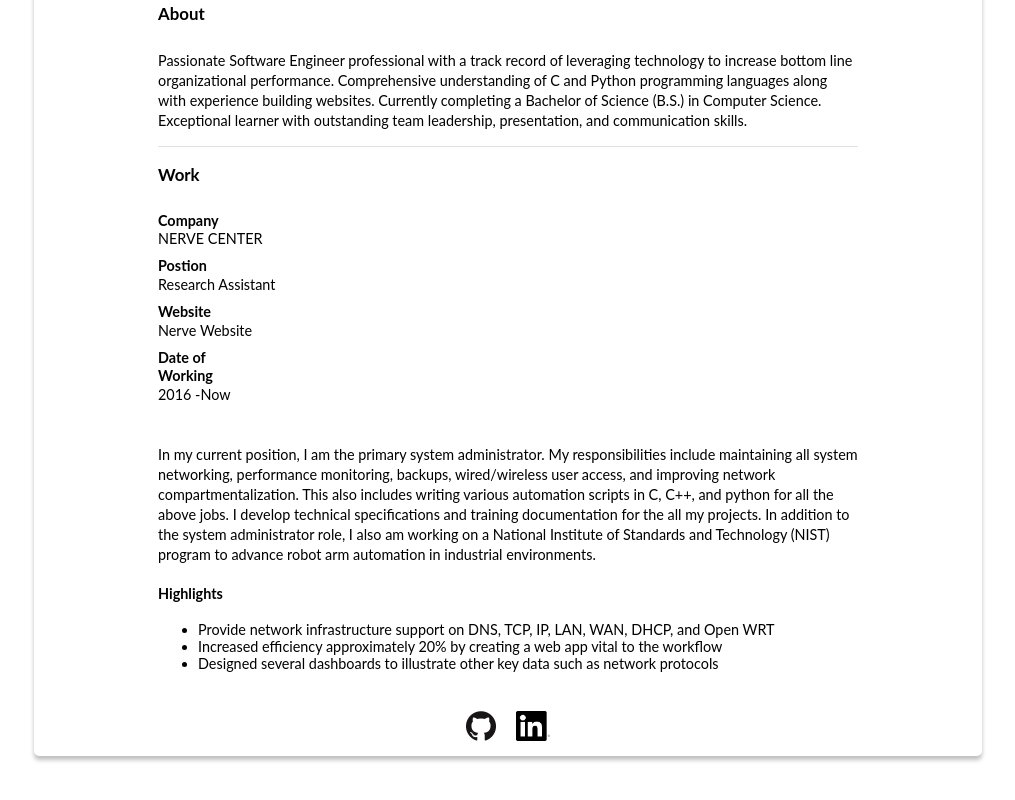
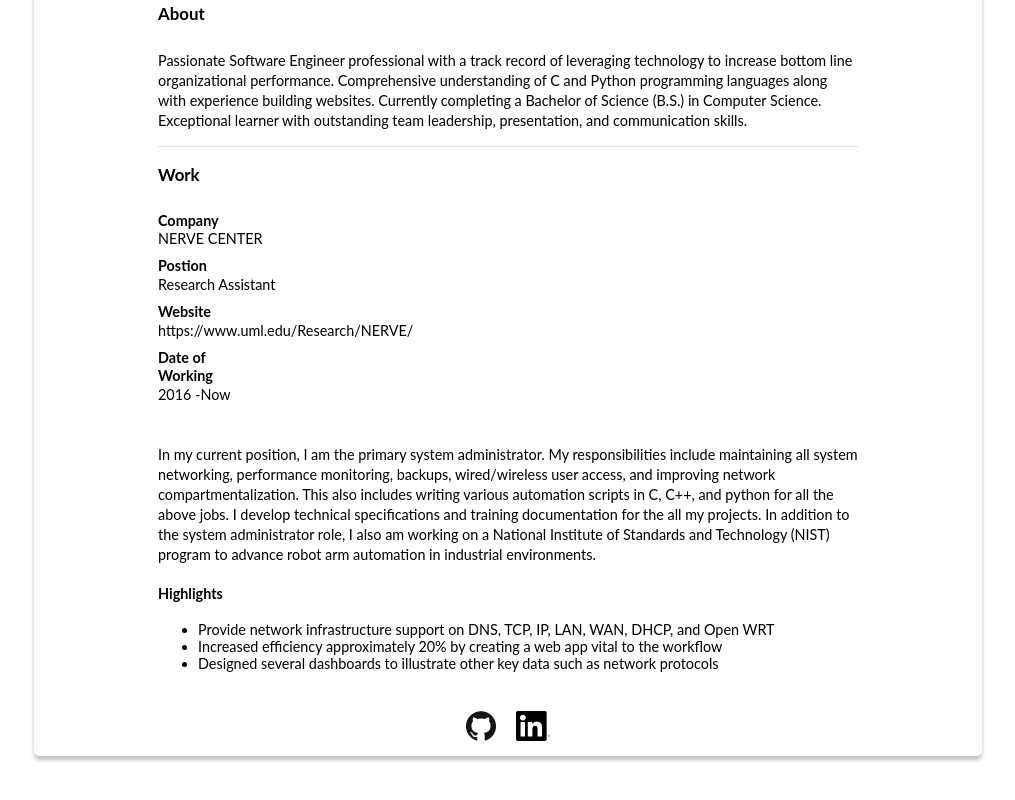
Before and after one commit to JosephMeli/josepmeli.io, a React (Create React App) app: page /About in a window 1280 px wide. Shown: the part 609-1409 px from the top of the page, without its empty margins (132-1147 px from the left). Built offline with nearby package versions, Linux system fonts and the light colour scheme; what react-animations would draw is missing.

Commit message:
Auto stash before merge of "master" and "dev"

```diff
--- a/src/components/About.js
+++ b/src/components/About.js
@@ -185,7 +185,7 @@ class About extends React.Component {
                   href={resumeData.work.map(a => a.website)}
                   target="_blank"
                 >
-                  Nerve Website
+                  {resumeData.work.map(a => a.website)}
                 </StyledLink>
               </Item>
               <Item>
```
